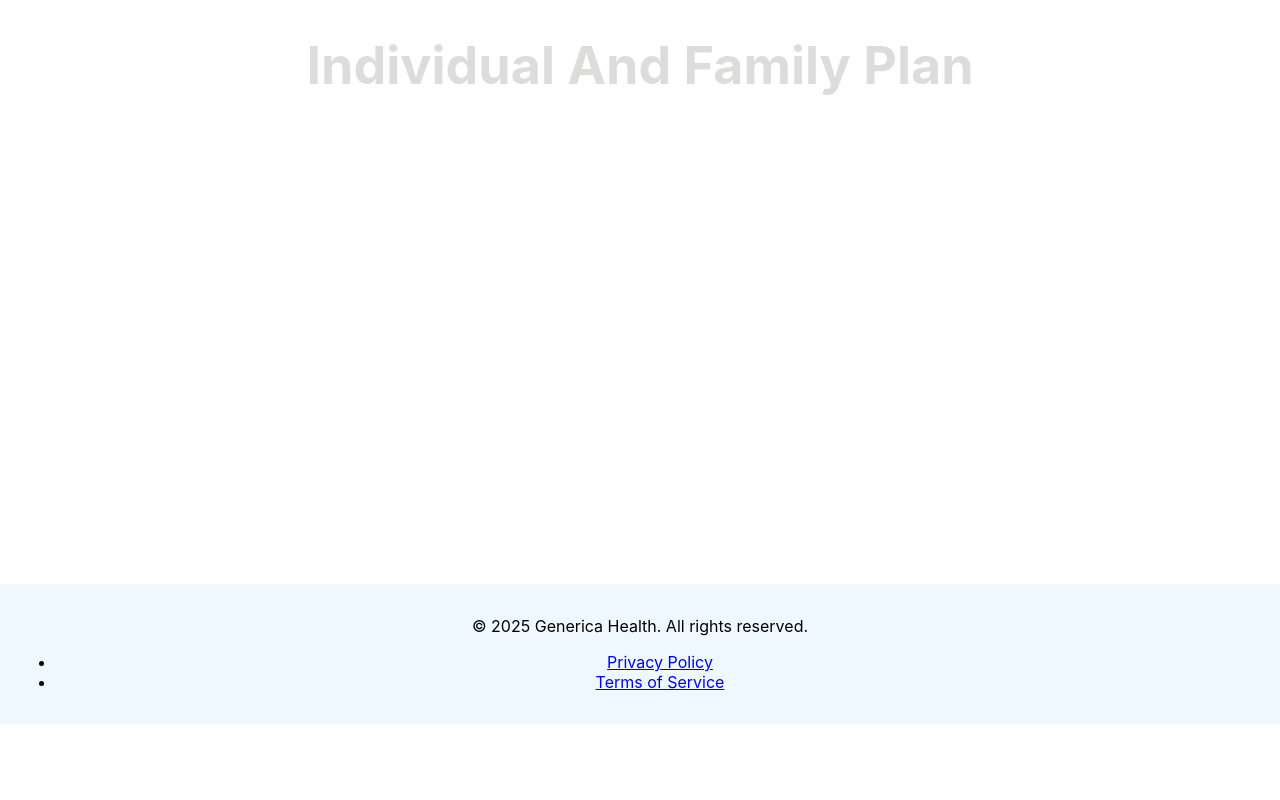
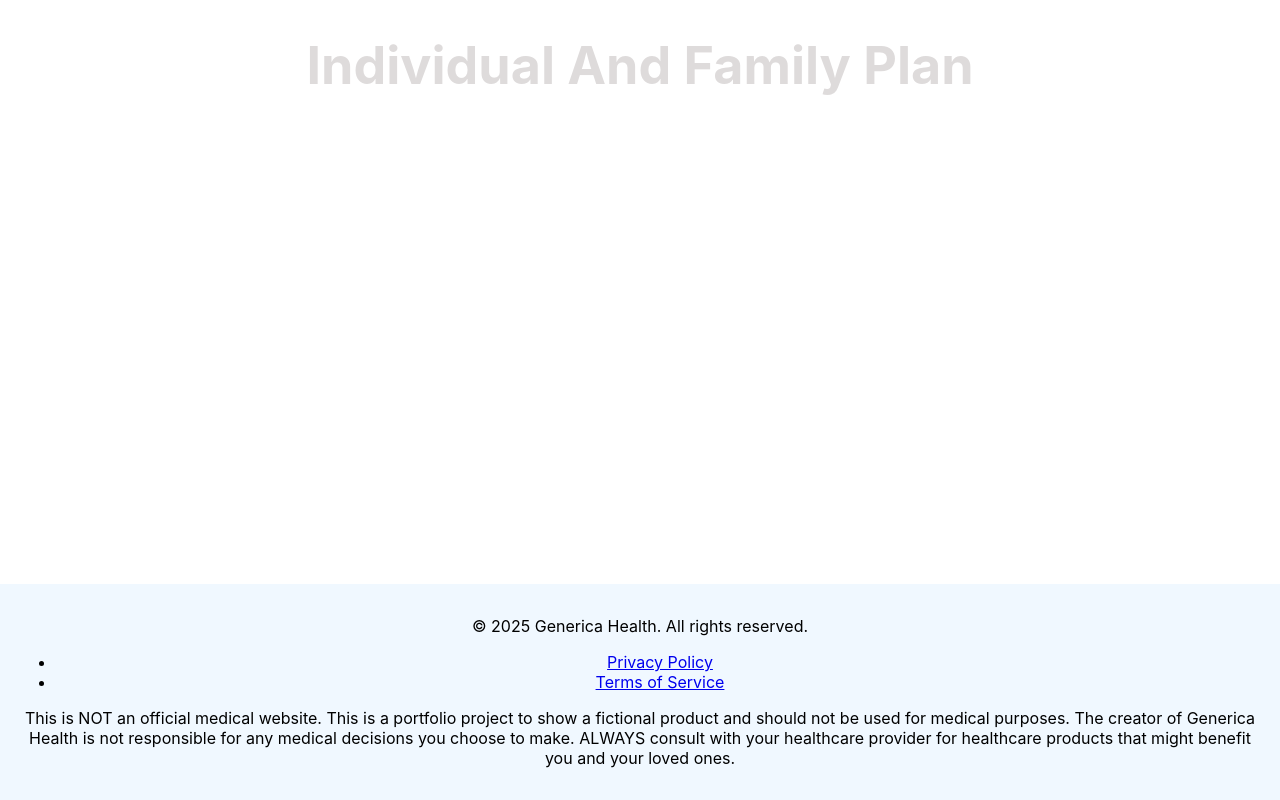
Before and after one commit to RickyFig17/Generica-Health, a React (Create React App) app: page /ifp in a window 1280 px wide. Shown: the part 216-1016 px from the top of the page. Before the commit the page ends 940 px from the top, so only its background shows below. Built offline with nearby package versions, Linux system fonts and the light colour scheme.

Commit message:
adding disclaimer

```diff
--- a/src/Header/Footer.js
+++ b/src/Header/Footer.js
@@ -17,8 +17,15 @@ function Footer() {
           </li>
         </ul>
       </nav>
+      <Disclaimer />
     </footer>
   );
 }
 
+function Disclaimer() {
+  const disclaim =
+    "This is NOT an official medical website. This is a portfolio project to show a fictional product and should not be used for medical purposes. The creator of Generica Health is not responsible for any medical decisions you choose to make. ALWAYS consult with your healthcare provider for healthcare products that might benefit you and your loved ones.";
+  return <p>{disclaim}</p>;
+}
+
 export default Footer;
```
